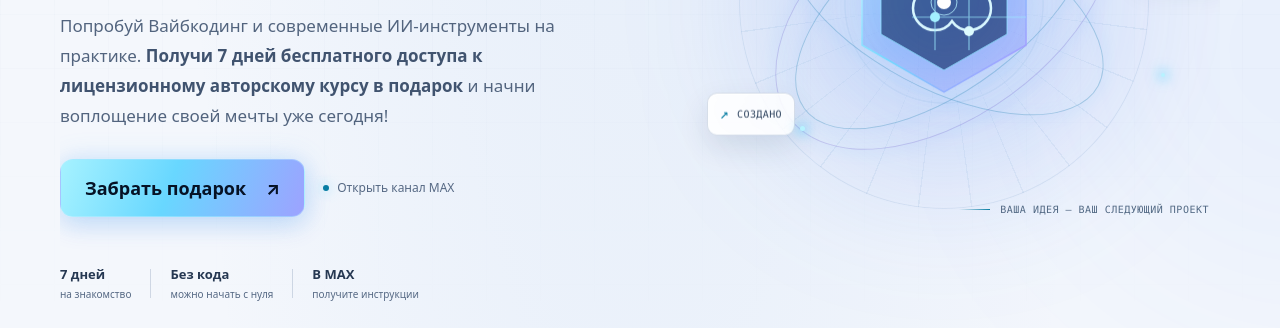
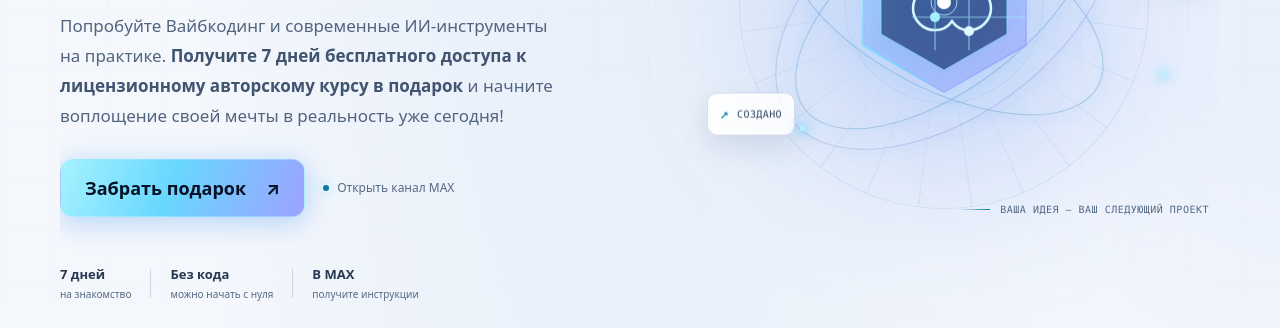
Before and after one commit to voevodinaalyona71-glitch/vibe-coding-course-landing, a plain HTML site: page index.html in a window 1280 px wide. Shown: the part 472-800 px from the top of the page. Drawn offline with Linux system fonts and the light colour scheme.

Commit message:
Update landing subtitle copy

```diff
--- a/index.html
+++ b/index.html
@@ -34,9 +34,9 @@
           <div class="eyebrow"><span class="eyebrow-dot"></span> ПОДАРОК ДЛЯ НОВИЧКОВ И НЕ ТОЛЬКО</div>
           <h1 id="hero-title">Есть идея?<br><span class="gradient-text">Подарите ей</span><br>новую форму!</h1>
           <p class="hero-lead">
-            Попробуй Вайбкодинг и современные ИИ-инструменты на практике.
-            <strong>Получи 7 дней бесплатного доступа к лицензионному авторскому курсу в подарок</strong>
-            и начни воплощение своей мечты уже сегодня!
+            Попробуйте Вайбкодинг и современные ИИ-инструменты на практике.
+            <strong>Получите 7 дней бесплатного доступа к лицензионному авторскому курсу в подарок</strong>
+            и начните воплощение своей мечты в реальность уже сегодня!
           </p>
 
           <div class="hero-actions">
```
